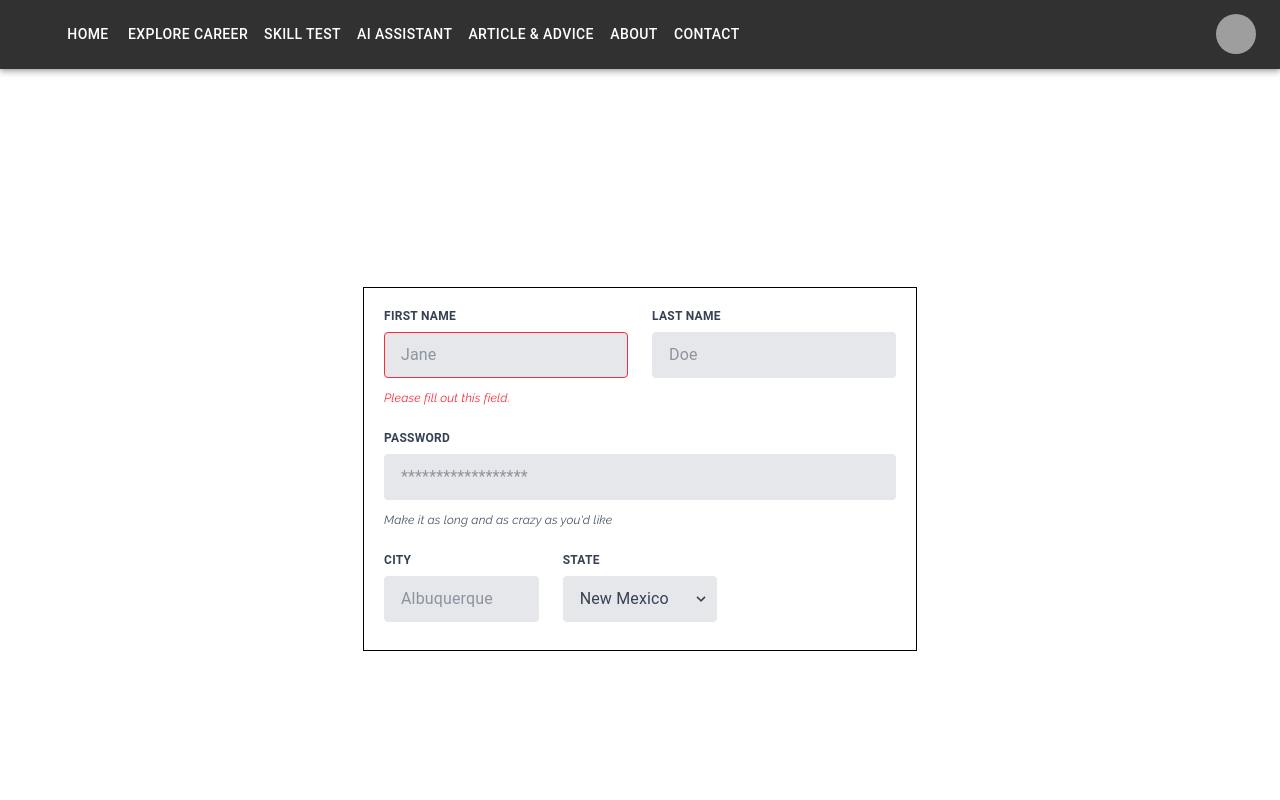
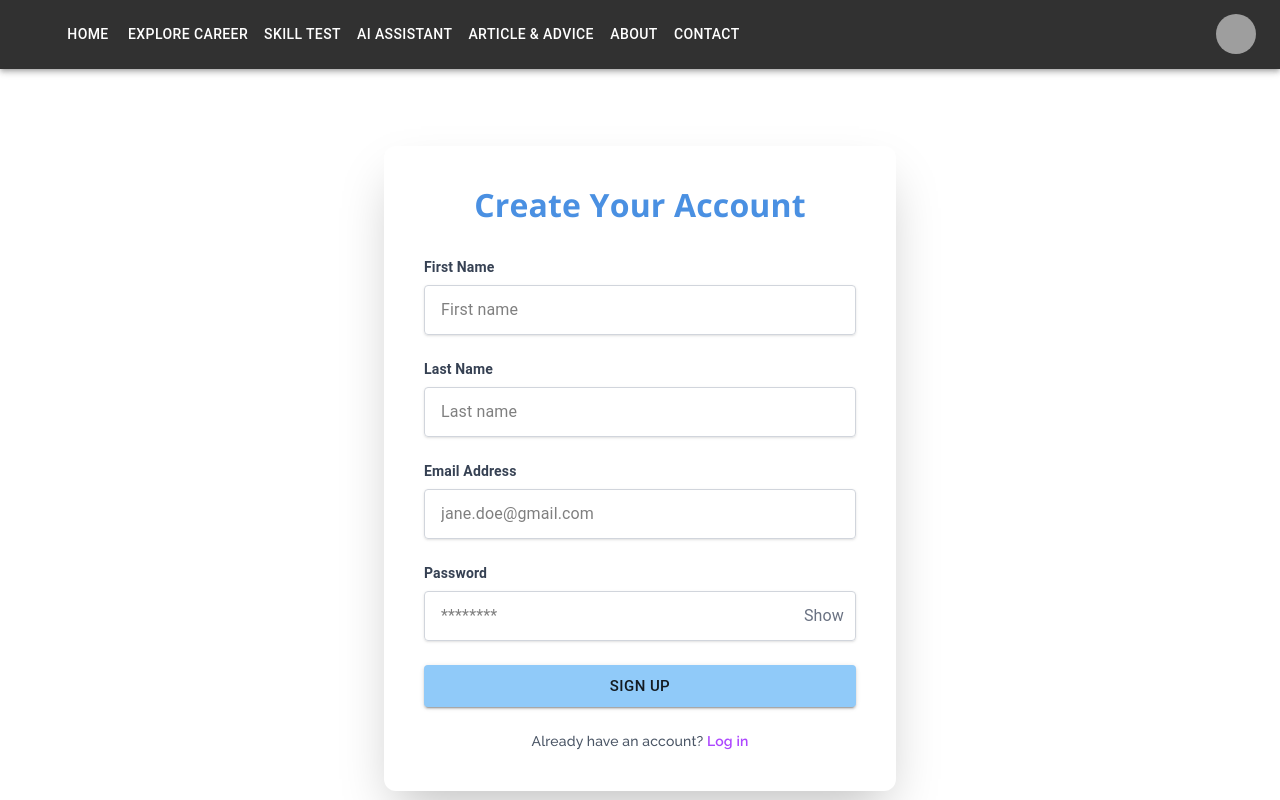
Before and after one commit to shiba-murmu/career-lift-system-project, a React (Vite) app in the folder frontend/: page /signup in a window 1280 px wide. Shown: the top 800 px of the page. Built offline with nearby package versions, Linux system fonts and the light colour scheme; grey boxes are pictures that could not be loaded; some icons are missing.

Commit message:
make changes in about page and re-designed signup page and added css in it .

```diff
--- a/frontend/src/pages/About/About.jsx
+++ b/frontend/src/pages/About/About.jsx
@@ -25,9 +25,10 @@ function About() {
                 resources and guidance.
               </p>
               <img
-                src="https://via.placeholder.com/800x400"
+                src="https://images.pexels.com/photos/380769/pexels-photo-380769.jpeg?auto=compress&cs=tinysrgb&w=1260&h=750&dpr=1"
                 alt="Career Lift"
-                className="mt-6 rounded-lg shadow-md"
+                className="mt-6 rounded-lg shadow-md text-center"
+                style={{width: '100%', height: 'auto'}}
               />
             </div>
           </section>
@@ -84,9 +85,13 @@ function About() {
                 Sign Up Now
               </button>
             </Link>
-            <button className="mt-6 px-6 py-3 bg-blue-600 text-white font-bold rounded-lg shadow-lg hover:bg-blue-700">
-              Get Started
-            </button>
+            <p className="text-gray-600 mt-4">or</p>
+            <Link to="/login" className="mt-6 inline-block">
+              <button className="px-6 py-3 bg-blue-600 text-white font-bold rounded-lg shadow-lg hover:bg-blue-700">
+                Log In
+              </button>
+            </Link>
+
           </section>
         </div>
       </div>
--- a/frontend/src/pages/SignUp/SignUp.jsx
+++ b/frontend/src/pages/SignUp/SignUp.jsx
@@ -1,124 +1,103 @@
-import React from "react";
+import React, { useState } from "react";
+import { Button } from "@mui/material";
+import './signup.css'
 
 function SignUp() {
+  const [showPassword, setShowPassword] = useState(false);
+
   return (
-    <>
-      <div class="flex justify-center items-center h-screen">
-        <div className="border p-5">
-          <form class="w-full max-w-lg">
-            <div class="flex flex-wrap -mx-3 mb-6">
-              <div class="w-full md:w-1/2 px-3 mb-6 md:mb-0">
+    <div className="flex flex-col justify-center items-center md:min-h-screen my-5 md:my-0 px-4 sm:px-6 lg:px-8">
+      <div className="bg-white dark:bg-[#262626] shadow-2xl dark:shadow-0 rounded-xl p-6 sm:p-10 w-full max-w-md sm:max-w-lg">
+        <h2 className="text-2xl animateText  md:text-3xl  font-extrabold text-center text-[#90caf9] mb-6 sm:mb-8">
+          Create Your Account
+        </h2>
+        <form className="space-y-4 sm:space-y-6">
+          <div>
             <label
-                  class="block uppercase tracking-wide text-gray-700 text-xs font-bold mb-2"
-                  for="grid-first-name"
+              className="block text-sm font-semibold text-gray-700 dark:text-white"
+              htmlFor="first-name"
             >
               First Name
             </label>
             <input
-                  class="appearance-none block w-full bg-gray-200 text-gray-700 border border-red-500 rounded py-3 px-4 mb-3 leading-tight focus:outline-none focus:bg-white"
-                  id="grid-first-name"
+              className="mt-1 sm:mt-2 block w-full px-3 sm:px-4 py-2 sm:py-3 border border-gray-300 rounded-sm shadow-sm focus:ring-purple-500 focus:border-purple-500"
+              id="first-name"
               type="text"
-                  placeholder="Jane"
+              placeholder="First name"
             />
-                <p class="text-red-500 text-xs italic">
-                  Please fill out this field.
-                </p>
           </div>
-              <div class="w-full md:w-1/2 px-3">
+          <div>
             <label
-                  class="block uppercase tracking-wide text-gray-700 text-xs font-bold mb-2"
-                  for="grid-last-name"
+              className="block text-sm font-semibold text-gray-700 dark:text-white"
+              htmlFor="last-name"
             >
               Last Name
             </label>
             <input
-                  class="appearance-none block w-full bg-gray-200 text-gray-700 border border-gray-200 rounded py-3 px-4 leading-tight focus:outline-none focus:bg-white focus:border-gray-500"
-                  id="grid-last-name"
+              className="mt-1 sm:mt-2 block w-full px-3 sm:px-4 py-2 sm:py-3 border border-gray-300 rounded-sm shadow-sm focus:ring-purple-500 focus:border-purple-500"
+              id="last-name"
               type="text"
-                  placeholder="Doe"
+              placeholder="Last name"
             />
           </div>
+          <div>
+            <label
+              className="block text-sm font-semibold text-gray-700 dark:text-white"
+              htmlFor="email"
+            >
+              Email Address
+            </label>
+            <input
+              className="mt-1 sm:mt-2 block w-full px-3 sm:px-4 py-2 sm:py-3 border border-gray-300 rounded-sm shadow-sm focus:ring-purple-500 focus:border-purple-500"
+              id="email"
+              type="email"
+              placeholder="jane.doe@gmail.com"
+            />
           </div>
-            <div class="flex flex-wrap -mx-3 mb-6">
-              <div class="w-full px-3">
+          <div>
             <label
-                  class="block uppercase tracking-wide text-gray-700 text-xs font-bold mb-2"
-                  for="grid-password"
+              className="block text-sm font-semibold text-gray-700 dark:text-white"
+              htmlFor="password"
             >
               Password
             </label>
+            <div className="relative mt-1 sm:mt-2">
               <input
-                  class="appearance-none block w-full bg-gray-200 text-gray-700 border border-gray-200 rounded py-3 px-4 mb-3 leading-tight focus:outline-none focus:bg-white focus:border-gray-500"
-                  id="grid-password"
-                  type="password"
-                  placeholder="******************"
+                className="block  w-full px-3 sm:px-4 py-2 sm:py-3 border border-gray-300 rounded-sm shadow-sm focus:ring-purple-500 focus:border-purple-500"
+                id="password"
+                type={showPassword ? "text" : "password"}
+                placeholder="********"
               />
-                <p class="text-gray-600 text-xs italic">
-                  Make it as long and as crazy as you'd like
+              <button
+                type="button"
+                className="absolute inset-y-0 right-3 flex items-center text-gray-500 dark:text-blue-800 hover:text-gray-700 dark:hover:text-amber-600 focus:outline-none"
+                onClick={() => setShowPassword(!showPassword)}
+              >
+                {showPassword ? "Hide" : "Show"}
+              </button>
+            </div>
+          </div>
+          <Button
+            type="submit"
+            variant="contained"
+            color="primary"
+            size="large"
+            className="bg-blue-500 hover:bg-blue-700 text-white font-bold py-2 px-4 rounded-full w-full"
+          >
+            Sign Up
+          </Button>
+        </form>
+        <p className="text-sm text-center text-gray-600 dark:text-white mt-4 sm:mt-6">
+          Already have an account?{" "}
+          <a
+            href="/login"
+            className="text-purple-500 font-semibold hover:underline"
+          >
+            Log in
+          </a>
         </p>
       </div>
     </div>
-            <div class="flex flex-wrap -mx-3 mb-2">
-              <div class="w-full md:w-1/3 px-3 mb-6 md:mb-0">
-                <label
-                  class="block uppercase tracking-wide text-gray-700 text-xs font-bold mb-2"
-                  for="grid-city"
-                >
-                  City
-                </label>
-                <input
-                  class="appearance-none block w-full bg-gray-200 text-gray-700 border border-gray-200 rounded py-3 px-4 leading-tight focus:outline-none focus:bg-white focus:border-gray-500"
-                  id="grid-city"
-                  type="text"
-                  placeholder="Albuquerque"
-                />
-              </div>
-              <div class="w-full md:w-1/3 px-3 mb-6 md:mb-0">
-                <label
-                  class="block uppercase tracking-wide text-gray-700 text-xs font-bold mb-2"
-                  for="grid-state"
-                >
-                  State
-                </label>
-                <div class="relative">
-                  <select
-                    class="block appearance-none w-full bg-gray-200 border border-gray-200 text-gray-700 py-3 px-4 pr-8 rounded leading-tight focus:outline-none focus:bg-white focus:border-gray-500"
-                    id="grid-state"
-                  >
-                    <option>New Mexico</option>
-                    <option>Missouri</option>
-                    <option>Texas</option>
-                  </select>
-                  <div class="pointer-events-none absolute inset-y-0 right-0 flex items-center px-2 text-gray-700">
-                    <svg
-                      class="fill-current h-4 w-4"
-                      xmlns="http://www.w3.org/2000/svg"
-                      viewBox="0 0 20 20"
-                    >
-                      <path d="M9.293 12.95l.707.707L15.657 8l-1.414-1.414L10 10.828 5.757 6.586 4.343 8z" />
-                    </svg>
-                  </div>
-                </div>
-              </div>
-              {/* <div class="w-full md:w-1/3 px-3 mb-6 md:mb-0">
-              <label
-                class="block uppercase tracking-wide text-gray-700 text-xs font-bold mb-2"
-                for="grid-zip"
-              >
-                Zip
-              </label>
-              <input
-                class="appearance-none block w-full bg-gray-200 text-gray-700 border border-gray-200 rounded py-3 px-4 leading-tight focus:outline-none focus:bg-white focus:border-gray-500"
-                id="grid-zip"
-                type="text"
-                placeholder="90210"
-              />
-            </div> */}
-            </div>
-          </form>
-        </div>
-      </div>
-    </>
   );
 }
 
--- /dev/null
+++ b/frontend/src/pages/SignUp/signup.css
@@ -0,0 +1,17 @@
+.animateText {
+    font-size: 2rem;
+    font-weight: bold;
+    color: #4a90e2;
+    animation: fadeIn 1s ease-in-out;
+}
+
+@keyframes fadeIn {
+    from {
+        opacity: 0;
+        transform: translateY(-20px);
+    }
+    to {
+        opacity: 1;
+        transform: translateY(0);
+    }
+}
```
Lines whose indentation alone changed are shown as unchanged.
